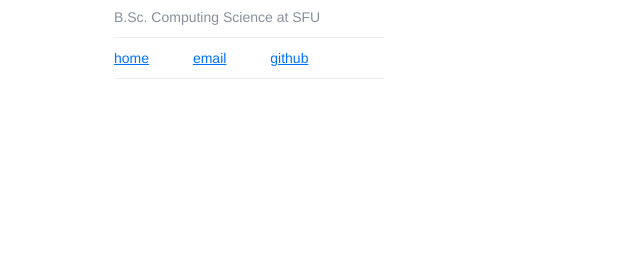
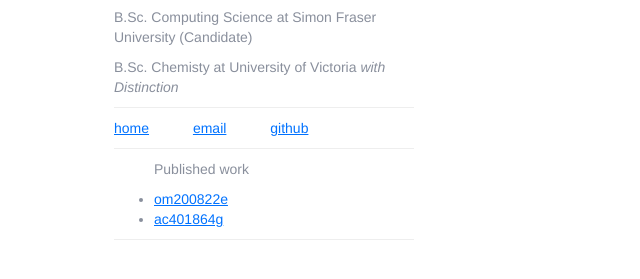
Before and after one commit to marchoy/marchoy.github.io, a plain HTML site: page index.html in a window 1280 px wide. Shown: the part 167-446 px from the top of the page, without its empty margins (0-640 px from the left). Drawn offline with Linux system fonts and the light colour scheme.

Commit message:
Update index.html

```diff
--- a/index.html
+++ b/index.html
@@ -11,7 +11,8 @@
 	<body>
 		<div class="about">
 			<h1>Marc-André Hoyle</h1>
-			<p>B.Sc. Computing Science at SFU</p>
+			<p>B.Sc. Computing Science at Simon Fraser University (Candidate)</p>
+			<p>B.Sc. Chemisty at University of Victoria <em>with Distinction</em></p>
 			<hr>
 			<ul class="contact">
 				<li>
@@ -25,6 +26,16 @@
 				</li>
 			</ul>
 			<hr>
+			<ul class="publications">
+				<p>Published work</p>
+				<li>
+					<a href="https://pubs.acs.org/doi/10.1021/om200822e">om200822e</a>
+				</li>
+				<li>
+					<a href="https://pubs.acs.org/doi/10.1021/ac401864g">ac401864g</a>
+				</li>
+			</ul>
+			<hr>
 		</div>
 	</body>
 </html>
```
